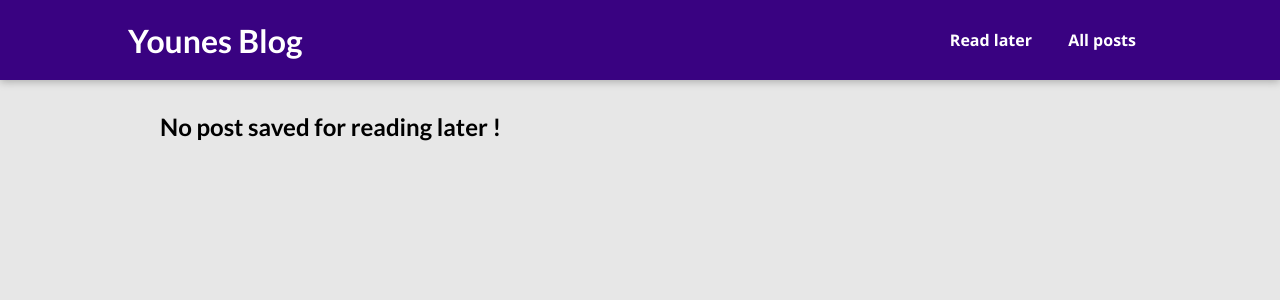
After one commit to MalYou/my_site, a Django app: page /read-later/ in a window 1280 px wide. The commit adds this page. Shown: the top 300 px of the page. Run offline with Django 3.2, Linux system fonts and the light colour scheme.

Commit message:
finishing read later feature

```diff
--- /dev/null
+++ b/blog/static/blog/read-later.css
@@ -0,0 +1,26 @@
+body {
+    background-color: #e7e7e7;
+}
+
+#main-navigation {
+    background-color: #390281;
+    box-shadow: 0 2px 8px rgba(0, 0, 0, 0.25);
+}
+
+#read-later {
+    margin: 7rem auto;
+    width: 90%;
+    max-width: 60rem;
+}
+
+#read-later ul {
+    padding-left: 0rem;
+}
+
+#read-later li {
+    list-style: none;
+    background: white;
+    box-shadow: 0px 0px 8px rgb(173, 172, 172);
+    margin-top: 1rem;
+    border-radius: 5px;
+}
--- /dev/null
+++ b/blog/templates/blog/stored-posts.html
@@ -0,0 +1,25 @@
+{% extends 'base.html' %}
+{% load static %}
+
+{% block title %}
+    Read Later
+{% endblock %}
+
+{% block css_files %}
+    <link rel="stylesheet" href="{% static 'blog/read-later.css' %}">
+    <link rel="stylesheet" href="{% static 'blog/post.css' %}">
+{% endblock %}
+
+{% block content %}
+    <section id="read-later">
+        {% if posts %}
+            <ul>
+                {% for post in posts %}
+                    {% include 'blog/includes/post.html' %}
+                {% endfor %}
+            </ul>
+        {% else %}
+            <h2>No post saved for reading later !</h2>
+        {% endif %}
+    </section>
+{% endblock %}
--- a/blog/urls.py
+++ b/blog/urls.py
@@ -6,4 +6,5 @@ urlpatterns = [
     path('', views.IndexView.as_view(), name='index'),
     path('posts/', views.PostsView.as_view(), name='posts'),
     path('posts/<slug:slug>', views.PostView.as_view(), name='post_detail'),
+    path('read-later/', views.ReadLaterView.as_view(), name='read_later'),
 ]
--- a/blog/views.py
+++ b/blog/views.py
@@ -1,3 +1,4 @@
+from typing import List
 from django.shortcuts import get_object_or_404, render, redirect
 from django.views.generic import ListView, View
 from django.contrib import messages
@@ -26,6 +27,11 @@ class PostsView(ListView):
 
 class PostView(View):
 
+    def is_stored_post(self, request, post_id):
+        stored_posts = request.session.get('stored_posts')
+
+        return True if post_id in stored_posts else False
+
     def get(self, request, slug):
         post = get_object_or_404(Post, slug=slug)
 
@@ -33,7 +39,8 @@ class PostView(View):
             'post': post,
             'tags': post.tags.all(),
             'comments': post.comments.all().order_by('-pk'),
-            'form': CommentForm()
+            'form': CommentForm(),
+            'is_stored_post':  self.is_stored_post(request, post.id)
         }
 
         return render(request, 'blog/post-detail.html', context)
@@ -45,7 +52,8 @@ class PostView(View):
         context = {
             'post': post,
             'tags': post.tags.all(),
-            'comments': post.comments.all().order_by('-pk')
+            'comments': post.comments.all().order_by('-pk'),
+            'is_stored_post':  self.is_stored_post(request, post.id)
         }
 
         if form.is_valid():
@@ -61,3 +69,34 @@ class PostView(View):
 
         messages.error(request, 'Please correct your inputs!')
         return render(request, 'blog/post-detail.html', context)
+
+
+class ReadLaterView(View):
+    def get(self, request):
+        stored_posts = request.session.get('stored_posts')
+        posts = []
+
+        if stored_posts:
+            posts = Post.objects.filter(id__in=stored_posts)
+
+        context = {
+            'posts': posts if posts else None
+        }
+
+        return render(request, 'blog/stored-posts.html', context)
+
+    def post(self, request):
+        stored_posts = request.session.get('stored_posts')
+        post_id = int(request.POST['post_id'])
+
+        if stored_posts is None:
+            stored_posts = []
+
+        if post_id not in stored_posts:
+            stored_posts.append(post_id)
+        else:
+            stored_posts.remove(post_id)
+
+        request.session['stored_posts'] = stored_posts
+
+        return redirect('read_later')
--- a/static/app.css
+++ b/static/app.css
@@ -47,6 +47,10 @@ h3 {
   color: white;
 }
 
+nav a {
+  margin: 0rem 1rem;
+}
+
 .messages {
   list-style: none;
   padding-left: 0;
--- a/templates/partials/_navbar.html
+++ b/templates/partials/_navbar.html
@@ -1,6 +1,7 @@
 <header id="main-navigation">
     <h1><a href="{% url 'index' %}">Younes Blog</a></h1>
     <nav>
+        <a href="{% url 'read_later' %}">Read later</a>
         <a href="{% url 'posts' %}">All posts</a>
     </nav>
 </header>
```
Also changed, not shown: blog/static/blog/post-detail.css (+22 -1 lines), blog/templates/blog/post-detail.html (+13 -0 lines).
